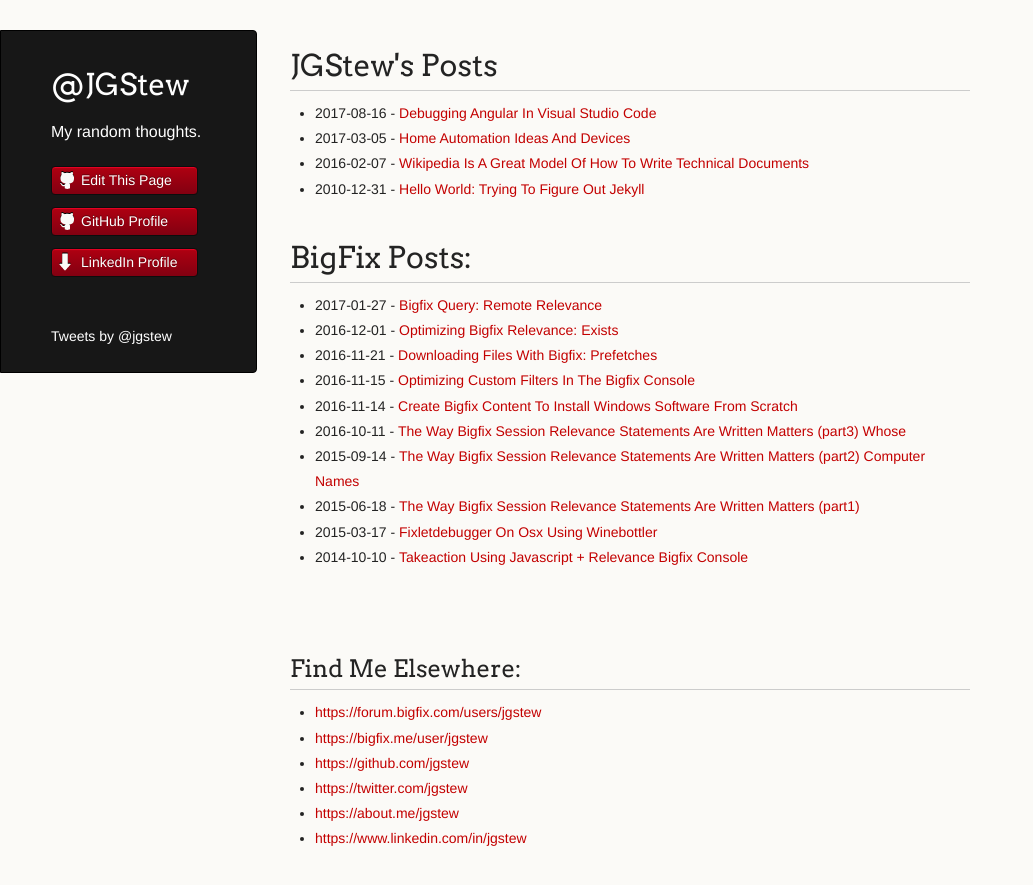
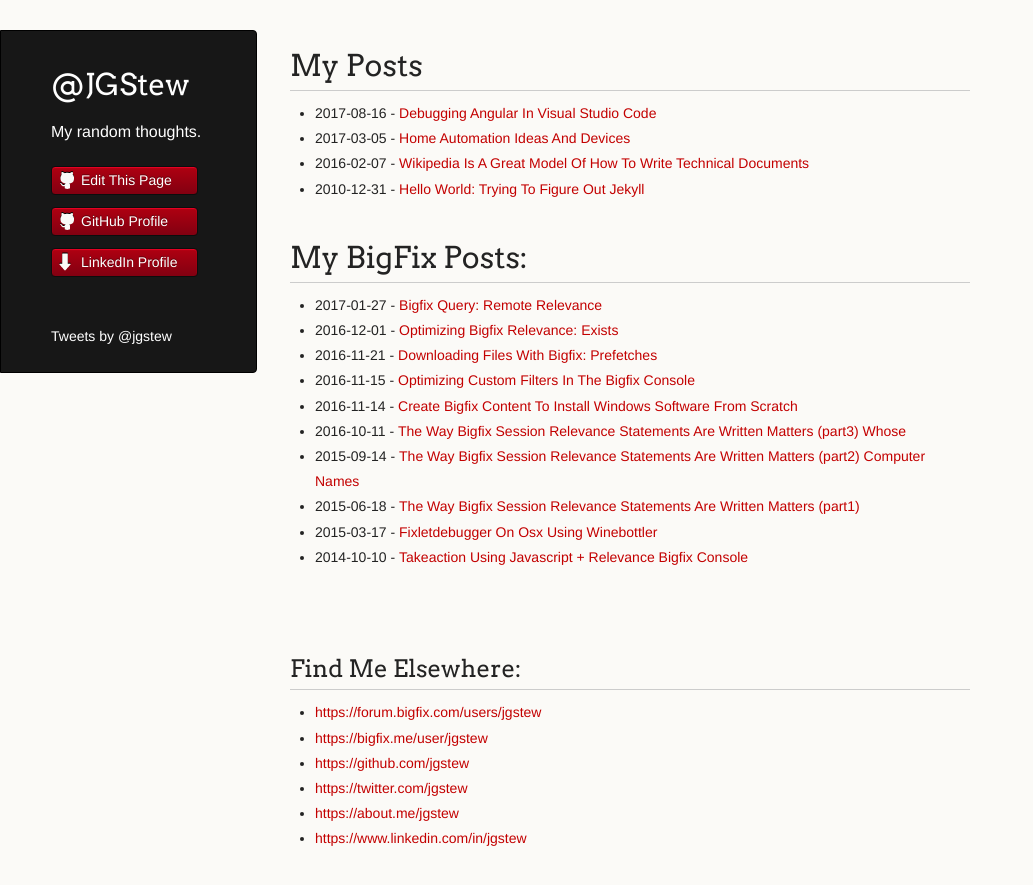
Before and after one commit to jgstew/jgstew.github.io, a Jekyll site: the page built from index.html, in a window 1280 px wide and 924 px high. Shown: the top 885 px of the window, without its empty margins (0-1033 px from the left). Built offline with Jekyll 4.4.1, drawn with Linux system fonts in a browser that asks for light colours; comment, search, counter and statistics services are not loaded.

Commit message:
Update index.html

```diff
--- a/index.html
+++ b/index.html
@@ -1,5 +1,5 @@
 ---
-title: JGStew's Posts
+title: My Posts
 ---
 <ul>
   {% for post in site.posts %}
@@ -10,7 +10,7 @@ title: JGStew's Posts
     {% endunless %}
   {% endfor %}
 </ul>
-<h1>BigFix Posts:</h1>
+<h1>My BigFix Posts:</h1>
 <ul>
   {% for post in site.categories.BigFix %}
     <li>
```
